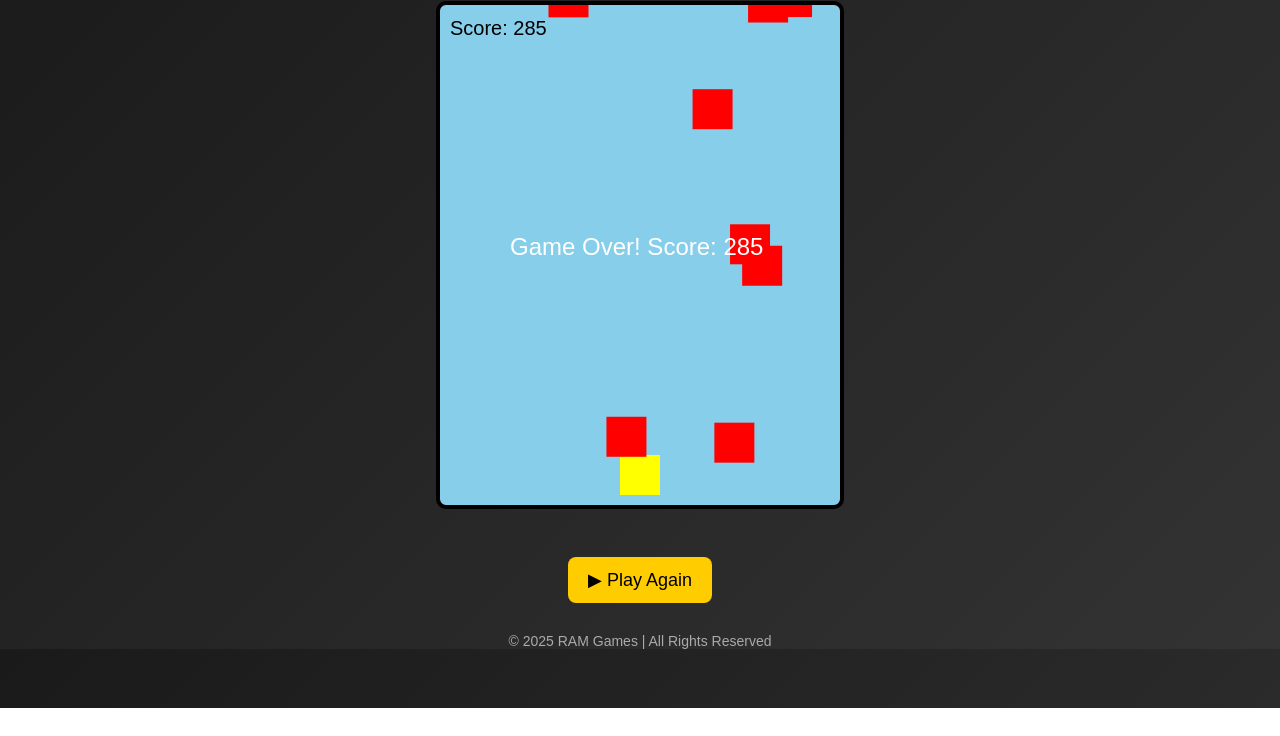
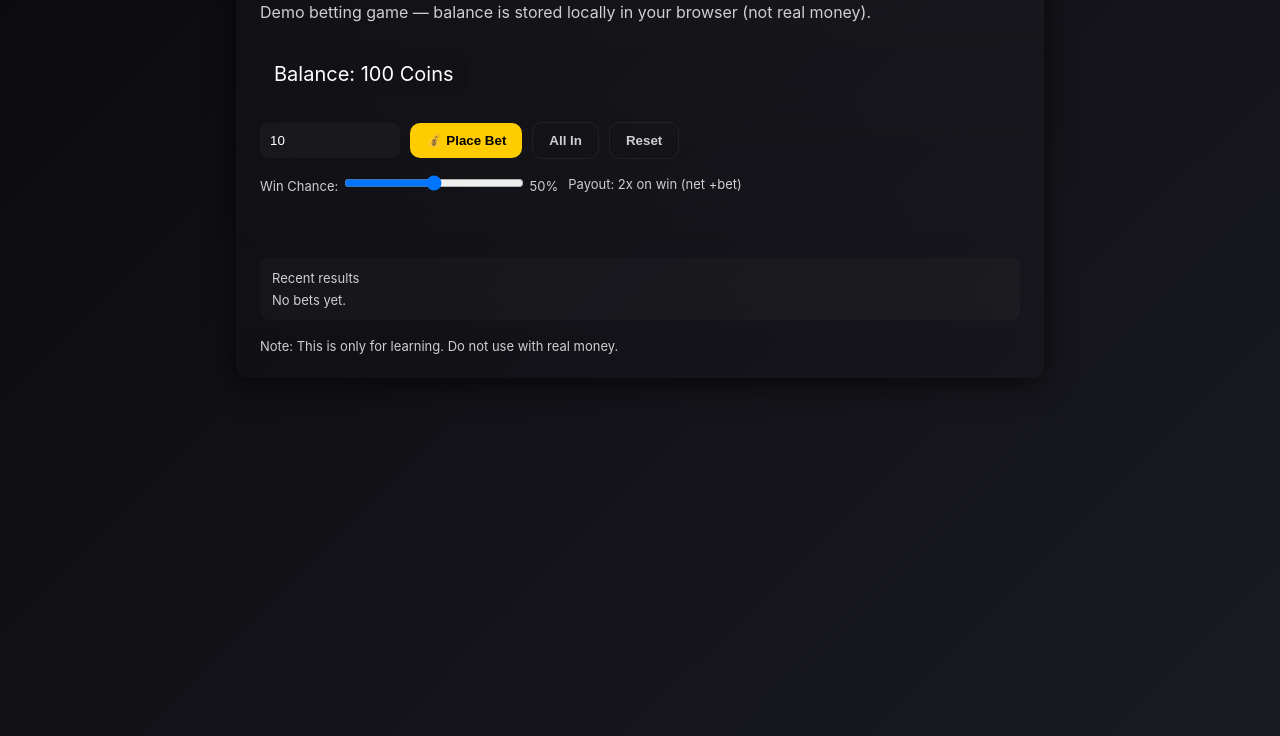
Before and after one commit to sdcraj151-cmyk/A31games, a plain HTML site: page index.html in a window 1280 px wide. Shown: the part 92-828 px from the top of the page. Before the commit the page ends 800 px from the top, so only its background shows below. Drawn offline with Linux system fonts and the light colour scheme.

Commit message:
Add improved index.html with persistent balance and better UI

```diff
--- a/index.html
+++ b/index.html
@@ -1,147 +1,224 @@
-<!DOCTYPE html>
+<!doctype html>
 <html lang="en">
 <head>
-  <meta charset="UTF-8" />
-  <meta name="viewport" content="width=device-width, initial-scale=1.0"/>
-  <title>RAM Games - Chicken Road Demo</title>
+  <meta charset="utf-8" />
+  <title>RAM Games Bet</title>
+  <meta name="viewport" content="width=device-width,initial-scale=1" />
   <style>
-    body {
-      margin: 0;
-      padding: 0;
-      font-family: Arial, sans-serif;
-      background: linear-gradient(135deg, #1a1a1a, #333);
-      color: white;
-      text-align: center;
+    :root{
+      --bg1:#0b0b0f;
+      --bg2:#1a1a22;
+      --accent:#ffcc00;
+      --accent-dark:#e6b800;
+      --muted:#cfcfcf;
+      --card:#121216;
+      --glass: rgba(255,255,255,0.03);
     }
-    header {
-      padding: 20px;
-      background: #111;
-      font-size: 28px;
-      font-weight: bold;
-      color: #ffcc00;
-    }
-    #gameCanvas {
-      background: #87CEEB;
-      display: block;
-      margin: 20px auto;
-      border: 4px solid #000;
-      border-radius: 10px;
-    }
-    button {
-      background: #ffcc00;
-      border: none;
-      padding: 12px 20px;
-      font-size: 18px;
-      margin-top: 10px;
-      border-radius: 8px;
-      cursor: pointer;
-      transition: 0.3s;
-    }
-    button:hover {
-      background: #ffaa00;
-    }
-    footer {
-      margin-top: 30px;
-      font-size: 14px;
-      color: #aaa;
-    }
+    html,body{height:100%;margin:0;font-family:Inter,Segoe UI,Arial,sans-serif;background:linear-gradient(135deg,var(--bg1),var(--bg2));color:#fff}
+    .wrap{max-width:760px;margin:28px auto;padding:24px;border-radius:12px;background:linear-gradient(180deg,rgba(255,255,255,0.02),transparent);box-shadow:0 6px 30px rgba(0,0,0,0.6)}
+    h1{margin:0 0 8px;font-size:28px;color:var(--accent)}
+    p.lead{margin:0 0 18px;color:var(--muted)}
+    #balance{font-size:20px;margin:12px 0;padding:10px 14px;background:var(--card);border-radius:8px;display:inline-block}
+    .controls{display:flex;flex-wrap:wrap;gap:10px;align-items:center;margin-top:14px}
+    input[type=number]{width:120px;padding:10px;border-radius:8px;border:none;background:var(--glass);color:#fff}
+    button{background:var(--accent);color:#000;padding:10px 16px;border-radius:10px;border:none;font-weight:600;cursor:pointer}
+    button.secondary{background:transparent;color:var(--muted);border:1px solid rgba(255,255,255,0.06)}
+    button:disabled{opacity:0.5;cursor:not-allowed}
+    #result{margin-top:18px;font-size:18px;min-height:28px}
+    .result-win{color:#8ef56f}
+    .result-lose{color:#ff6b6b}
+    .history{margin-top:18px;background:rgba(255,255,255,0.02);padding:12px;border-radius:8px;max-height:160px;overflow:auto}
+    .history-item{padding:6px 8px;border-bottom:1px dashed rgba(255,255,255,0.02);display:flex;justify-content:space-between}
+    .small{font-size:13px;color:var(--muted)}
+    .settings{margin-top:14px;display:flex;gap:10px;flex-wrap:wrap;align-items:center}
+    label{font-size:13px;color:var(--muted)}
+    .odds{width:180px}
+    .flash{animation:flash 0.9s ease}
+    @keyframes flash{0%{transform:scale(1)}50%{transform:scale(1.03)}100%{transform:scale(1)}}
+    footer{margin-top:18px;color:var(--muted);font-size:13px}
+    @media (max-width:520px){.controls{flex-direction:column;align-items:stretch}input[type=number]{width:100%}}
   </style>
 </head>
 <body>
-  <header>🎮 RAM Games - Chicken Road Demo</header>
-  <canvas id="gameCanvas" width="400" height="500"></canvas>
-  <br/>
-  <button onclick="startGame()">▶ Play Again</button>
-  <footer>© 2025 RAM Games | All Rights Reserved</footer>
+  <div class="wrap" role="main" aria-labelledby="title">
+    <h1 id="title">🎲 RAM Games Bet</h1>
+    <p class="lead">Demo betting game — balance is stored locally in your browser (not real money).</p>
+
+    <div id="balance" aria-live="polite">Balance: <span id="bal-amt">0</span> Coins</div>
+
+    <div class="controls" aria-label="Bet controls">
+      <input id="bet-input" type="number" min="1" value="10" aria-label="Bet amount (coins)"/>
+      <button id="bet-btn">💰 Place Bet</button>
+      <button id="double-btn" class="secondary" title="Bet the full balance">All In</button>
+      <button id="reset-btn" class="secondary" title="Reset balance to default">Reset</button>
+    </div>
+
+    <div class="settings">
+      <label class="small">Win Chance:
+        <input id="odds" class="odds" type="range" min="1" max="99" value="50" aria-label="Win chance slider"/>
+        <span id="odds-label" class="small">50%</span>
+      </label>
+      <div class="small">Payout: 2x on win (net +bet)</div>
+    </div>
+
+    <div id="result" role="status"></div>
+
+    <div class="history" aria-live="polite" aria-label="Bet history">
+      <div class="small" style="margin-bottom:6px">Recent results</div>
+      <div id="history-list"></div>
+    </div>
+
+    <footer>Note: This is only for learning. Do not use with real money.</footer>
+  </div>
 
   <script>
-    const canvas = document.getElementById("gameCanvas");
-    const ctx = canvas.getContext("2d");
+    // Configuration
+    const DEFAULT_BALANCE = 100;
+    const HISTORY_LIMIT = 20;
 
-    let chicken, cars, score, gameOver;
+    // Elements
+    const balEl = document.getElementById('bal-amt');
+    const betInput = document.getElementById('bet-input');
+    const betBtn = document.getElementById('bet-btn');
+    const doubleBtn = document.getElementById('double-btn');
+    const resetBtn = document.getElementById('reset-btn');
+    const resultEl = document.getElementById('result');
+    const oddsEl = document.getElementById('odds');
+    const oddsLabel = document.getElementById('odds-label');
+    const historyList = document.getElementById('history-list');
 
-    function startGame() {
-      chicken = { x: 180, y: 450, width: 40, height: 40, color: "yellow" };
-      cars = [];
-      score = 0;
-      gameOver = false;
-      requestAnimationFrame(updateGame);
+    // State
+    let balance = loadBalance();
+    let history = loadHistory();
+
+    // Init UI
+    render();
+
+    // Event listeners
+    betBtn.addEventListener('click', placeBet);
+    doubleBtn.addEventListener('click', () => {
+      betInput.value = Math.max(1, Math.floor(balance));
+    });
+    resetBtn.addEventListener('click', () => {
+      if (!confirm('Reset balance to ' + DEFAULT_BALANCE + ' coins?')) return;
+      balance = DEFAULT_BALANCE;
+      history = [];
+      saveState();
+      render();
+      setResult('Balance reset.', 'small');
+    });
+    oddsEl.addEventListener('input', () => {
+      oddsLabel.innerText = oddsEl.value + '%';
+    });
+
+    function placeBet() {
+      const bet = parseFloat(betInput.value);
+      if (!Number.isFinite(bet) || bet <= 0) {
+        setResult('Enter a valid bet (> 0).', 'small'); return;
+      }
+      if (bet > balance) {
+        setResult('❌ Not enough balance!', 'result-lose'); return;
+      }
+
+      // disable UI while resolving
+      setDisabled(true);
+      setResult('Spinning...', 'small flash');
+
+      // Simulate short delay for UX
+      setTimeout(() => {
+        balance -= bet;
+        // winChance percent
+        const winChance = Math.max(1, Math.min(99, parseInt(oddsEl.value, 10)));
+        const roll = Math.random() * 100;
+        const win = roll < winChance; // e.g., 50 means 50% chance to win
+
+        if (win) {
+          // payout: 2x (player receives 2 * bet back -> net +bet)
+          balance += bet * 2;
+          setResult('🎉 You WON! +' + bet.toFixed(0) + ' Coins', 'result-win flash');
+          addHistory({type:'win', amount:bet, odds:winChance, time:Date.now()});
+        } else {
+          setResult('😢 You LOST! -' + bet.toFixed(0) + ' Coins', 'result-lose flash');
+          addHistory({type:'lose', amount:bet, odds:winChance, time:Date.now()});
+        }
+
+        saveState();
+        render();
+        // re-enable UI
+        setTimeout(()=>setDisabled(false), 600);
+      }, 700);
     }
 
-    function drawChicken() {
-      ctx.fillStyle = chicken.color;
-      ctx.fillRect(chicken.x, chicken.y, chicken.width, chicken.height);
+    function setDisabled(v){
+      betBtn.disabled = v;
+      doubleBtn.disabled = v;
+      resetBtn.disabled = v;
+      betInput.disabled = v;
+      oddsEl.disabled = v;
     }
 
-    function drawCars() {
-      ctx.fillStyle = "red";
-      cars.forEach(car => {
-        ctx.fillRect(car.x, car.y, car.width, car.height);
-      });
+    function setResult(text, cls){
+      resultEl.className = cls || '';
+      resultEl.innerText = text;
     }
 
-    function updateGame() {
-      if (gameOver) {
-        ctx.fillStyle = "white";
-        ctx.font = "24px Arial";
-        ctx.fillText("Game Over! Score: " + score, 70, 250);
-        return;
-      }
-
-      ctx.clearRect(0, 0, canvas.width, canvas.height);
-
-      // Move cars
-      cars.forEach(car => {
-        car.y += car.speed;
-      });
-
-      // Add new cars
-      if (Math.random() < 0.02) {
-        cars.push({
-          x: Math.random() * 360,
-          y: -40,
-          width: 40,
-          height: 40,
-          speed: 3 + Math.random() * 2
-        });
-      }
-
-      // Remove old cars
-      cars = cars.filter(car => car.y < canvas.height);
-
-      // Collision detection
-      cars.forEach(car => {
-        if (
-          chicken.x < car.x + car.width &&
-          chicken.x + chicken.width > car.x &&
-          chicken.y < car.y + car.height &&
-          chicken.y + chicken.height > car.y
-        ) {
-          gameOver = true;
-        }
-      });
-
-      // Draw
-      drawChicken();
-      drawCars();
-
-      // Score
-      score++;
-      ctx.fillStyle = "black";
-      ctx.font = "20px Arial";
-      ctx.fillText("Score: " + score, 10, 30);
-
-      requestAnimationFrame(updateGame);
+    function render(){
+      balEl.innerText = Math.floor(balance);
+      renderHistory();
     }
 
-    document.addEventListener("keydown", e => {
-      if (e.key === "ArrowLeft" && chicken.x > 0) chicken.x -= 20;
-      if (e.key === "ArrowRight" && chicken.x < canvas.width - chicken.width) chicken.x += 20;
-      if (e.key === "ArrowUp" && chicken.y > 0) chicken.y -= 20;
-      if (e.key === "ArrowDown" && chicken.y < canvas.height - chicken.height) chicken.y += 20;
-    });
+    function renderHistory(){
+      historyList.innerHTML = '';
+      if (!history.length) {
+        historyList.innerHTML = '<div class="small">No bets yet.</div>'; return;
+      }
+      for (const h of history.slice().reverse()){
+        const d = new Date(h.time);
+        const time = d.toLocaleTimeString();
+        const el = document.createElement('div');
+        el.className = 'history-item';
+        el.innerHTML = '<div class="small">' + (h.type === 'win' ? 'Win' : 'Lose') + ' • ' + h.amount + 'c</div>'
+                     + '<div class="small">' + h.odds + '% • ' + time + '</div>';
+        historyList.appendChild(el);
+      }
+    }
 
-    startGame();
+    function addHistory(entry){
+      history.push(entry);
+      if (history.length > HISTORY_LIMIT) history.shift();
+    }
+
+    // Persistence
+    function saveState(){
+      try{
+        localStorage.setItem('ramgames_balance', String(balance));
+        localStorage.setItem('ramgames_history', JSON.stringify(history));
+      }catch(e){ console.warn('Could not save state', e) }
+    }
+    function loadBalance(){
+      try{
+        const v = localStorage.getItem('ramgames_balance');
+        if (v !== null) return Number(v);
+      }catch(e){}
+      return DEFAULT_BALANCE;
+    }
+    function loadHistory(){
+      try{
+        const v = localStorage.getItem('ramgames_history');
+        if (v) return JSON.parse(v);
+      }catch(e){}
+      return [];
+    }
+
+    // On first load, ensure saved values exist
+    saveState();
+
+    // Helpful: expose for console debugging
+    window.RAMGames = {
+      get balance(){return balance},
+      set balance(v){balance = v; saveState(); render()},
+      reset(){balance = DEFAULT_BALANCE; history=[]; saveState(); render()}
+    };
   </script>
 </body>
 </html>
```
